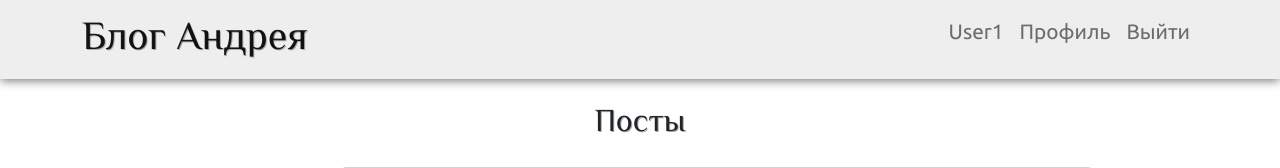
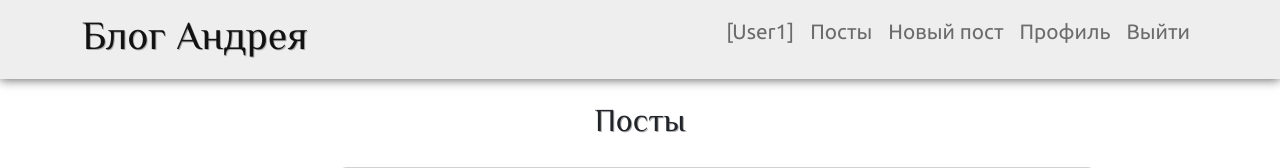
Before and after one commit to Dr0nx/bozhkov_flask_blog, a Flask app: page /allpost in a window 1280 px wide. Shown: the top 168 px of the page. Run offline with Flask 2, Linux system fonts and the light colour scheme; a user stored in the database is signed in; data comes from the database, SQL or seed files in the repository; grey boxes are pictures that could not be loaded.

Commit message:
Update inc-menu.html

```diff
--- a/flask_blog/templates/inc-menu.html
+++ b/flask_blog/templates/inc-menu.html
@@ -6,7 +6,11 @@
         <div class="collapse navbar-collapse" id="navbarToggle">
             <div class="navbar-nav">
                 {% if current_user.is_authenticated %}
-                    <p class="nav-item nav-link navigation-links">{{ current_user.username }}</p>
+                    <p class="nav-item nav-link navigation-links">[{{ current_user.username }}]</p>
+                    <a class="nav-item nav-link navigation-links" href="{{ url_for('posts.allpost') }}">
+                        <i class="fa fa-th"></i>Посты</a>
+                    <a class="nav-item nav-link navigation-links" href="{{ url_for('posts.new_post') }}"><i
+                            class="fa fa-plus w"></i>Новый пост</a>
                     <a class="nav-item nav-link navigation-links" href="{{ url_for('users.account') }}">
                         <i class="fa fa-user"></i>Профиль</a>
                     <a class="nav-item nav-link navigation-links" href="{{ url_for('users.logout') }}">
```
